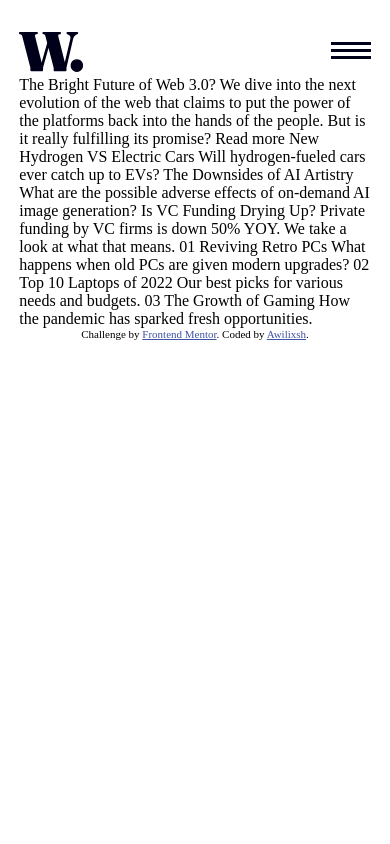
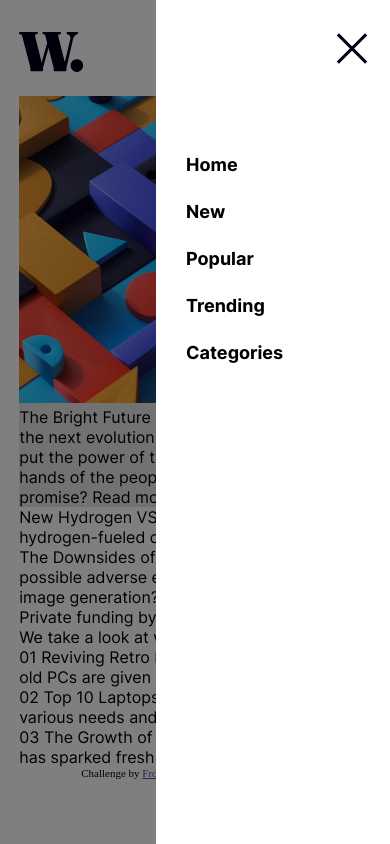
Before and after one commit to Awilixsh/News-Homepage---Frontend-Mentor, a plain HTML site: page index.html in a window 390 px wide. Both pictures are taken after a click on the picture 350 px from the left and 43 px from the top of the page. Drawn offline with Linux system fonts and the light colour scheme.

Commit message:
Added Navigation Bar for Mobile and Desktop

```diff
--- a/index.html
+++ b/index.html
@@ -12,10 +12,14 @@
   <link rel='stylesheet' href='style.css'>
 </head>
 <body>
+	<div id = 'bgOverlay'>
+	</div>
 	<main>
+		<div id = 'divNavbar'>
+			<image id = 'imgLogo' src = './assets/images/logo.svg'>
+			<image id = 'imgBurger-mobile' src ='./assets/images/icon-menu.svg' onclick = 'openMenu();'>
 			<nav id = 'navMain'>
-			<image id = 'imgLogo' src = './assets/images/logo.svg'>
-			<image id = 'imgBurger-mobile' src ='./assets/images/icon-menu.svg' onclick = 'test();'>
+				<image id = 'imgClose' src = './assets/images/icon-menu-close.svg' onclick = 'closeMenu();'>
 				<ol id = 'navMain-right'>
 					<li>Home</li>
 					<li>New</li>
@@ -24,14 +28,22 @@
 					<li>Categories</li>
 				</ol>
 			</nav>
+		</div>
 	<br>
+		<div>
+			<section id = 'sectionMain'>
+				<picture>
+					<source media='(max-width:390px)' srcset = './assets/images/image-web-3-mobile.jpg'>
+					<img id = 'imgMobile' src = './assets/images/image-web-3-desktop.jpg'>
+				</picture>
 				The Bright Future of Web 3.0?
 
 				We dive into the next evolution of the web that claims to put the power of the platforms back into the hands of the people.
 				But is it really fulfilling its promise?
 
 				Read more
-
+			</section>
+			<aside>
 				New
 
 				Hydrogen VS Electric Cars
@@ -42,18 +54,23 @@
 
 				Is VC Funding Drying Up?
 				Private funding by VC firms is down 50% YOY. We take a look at what that means.
-
+			</aside>
+			<article>
 				01
 				Reviving Retro PCs
 				What happens when old PCs are given modern upgrades?
-
+			</article>
+			<article>
 				02
 				Top 10 Laptops of 2022
 				Our best picks for various needs and budgets.
-
+			</article>
+			<article>
 				03
 				The Growth of Gaming
 				How the pandemic has sparked fresh opportunities.
+			</article>
+		</div>
 	</main>
   <div class="attribution">
     Challenge by <a href="https://www.frontendmentor.io?ref=challenge" target="_blank">Frontend Mentor</a>.
--- a/script.js
+++ b/script.js
@@ -1,3 +1,17 @@
-function test(){
-	console.log('test');
+function openMenu(){
+	const buttonHamburger = document.getElementById('imgBurger-mobile');
+	const bgOverlay = document.getElementById('bgOverlay');
+	const navBar = document.getElementById('navMain');
+	buttonHamburger.style.display = 'none';
+	bgOverlay.style.display = 'block';
+	navBar.style.display = 'grid';
 }
+
+function closeMenu(){
+	const buttonHamburger = document.getElementById('imgBurger-mobile');
+	const bgOverlay = document.getElementById('bgOverlay');
+	const navBar = document.getElementById('navMain');
+	buttonHamburger.style.display = 'block';
+	bgOverlay.style.display = 'none';
+	navBar.style.display = 'none';
+}
--- a/style.css
+++ b/style.css
@@ -1,3 +1,12 @@
+@font-face{
+	font-family: 'inter-regular';
+	src: url('./assets/fonts/static/Inter-Regular.ttf');
+}
+@font-face{
+	font-family: 'inter-bold';
+	src: url('./assets/fonts/static/Inter-Bold.ttf');
+}
+
 /* COLORS */
 
 .colorSoftorange{
@@ -46,21 +55,16 @@
 	list-style-type: none;
 }
 
-#navMain{
-	display: inline-block;
-	width: 100%;
-}
-#navMain-right{
-	float: right;
-
-}
-
 li{
 	float: left;
 	padding-left: 30px;
 }
 
 li:hover{
+	color: red;
+}
+
+li:active{
 	color: red;
 }
 
@@ -73,24 +77,110 @@ li:hover{
 
 main{
 	margin: 0 auto;
+	font-family: inter-regular;
 }
 
-/* Media */
+/* MAIN SECTION */
+
+#sectionMain{
+	background-color: hsla(0, 0%, 0%, 0.1);
+}
+#imgMobile{
+	width: 600px;
+}
 
 /* PHONE WIDTH */
 @media screen and (max-width: 390px){
 	main{
 		width: 94%;
 		padding-top: 20px;
+		z-index: 1;
+	}
+	/* MAIN Overlay */
+
+
+	#bgOverlay{
+		position: fixed;
+		display: none;
+		width: 100%;
+		height: 100%;
+		top: 0;
+		left: 0;
+		z-index: 2;
+		background-color: hsla(0, 0%, 0%, 0.5);
+	}
+
+	#imgBurger-mobile{
+		float: right;
+		padding-top: 14px;
 	}
 
 	/* navBar */
+	#navMain{
+		display: none;
+		position: fixed;
+		background-color: white;
+		z-index: 3;
+		top: 0;
+		bottom: 0;
+		right: 0;
+		left: 40%;
+		column-gap: 40px;
+		font-family: inter-bold;
+	}
 	#navMain-right{
+		display: flex;
+		flex-flow: column wrap;
+		margin-top: -300px;
+		margin-left: -40px;
+		gap: 26px;
+		font-size: 18px;
+	}
+	#imgClose{
+		margin-top: 33px;
+		margin-left: 180px;
+	}
+	/* SECTION MAIN */
+
+	#imgMobile{
+		width: 100%;
+	}
+
+
+}
+
+@media screen and (min-width: 391px){
+	/* BODY */
+
+	body{
+
+	}
+
+	/* navBar */
+	#divNavbar{
+		display: grid;
+		grid-template-columns: 40% 60%;
+	}
+	#imgBurger-mobile{
 		display: none;
 	}
-	#imgBurger-mobile{
+	#imgClose{
+		display: none;
+
+	}
+	#navMain{
+		padding-right: 10px;
+		display: inline-block;
+		width: 100%;
+
+	}
+	#navMain-right{
 		float: right;
-		padding-top: 14px;
+
+	}
+	/* MAIN SECTION */
+	#sectionMain{
+		width: 600px;
 	}
 }
 
```
Lines whose indentation alone changed are shown as unchanged.
